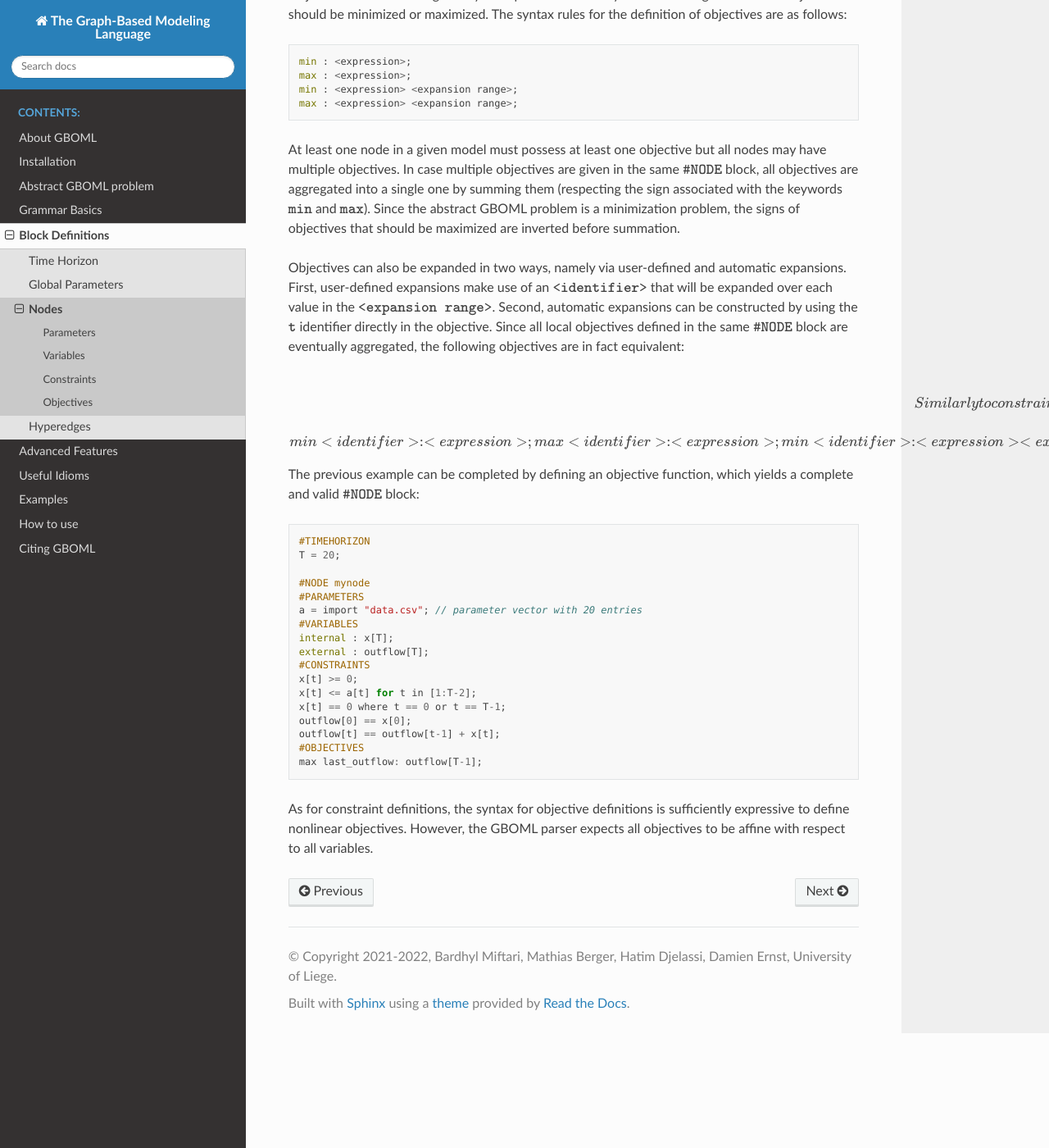
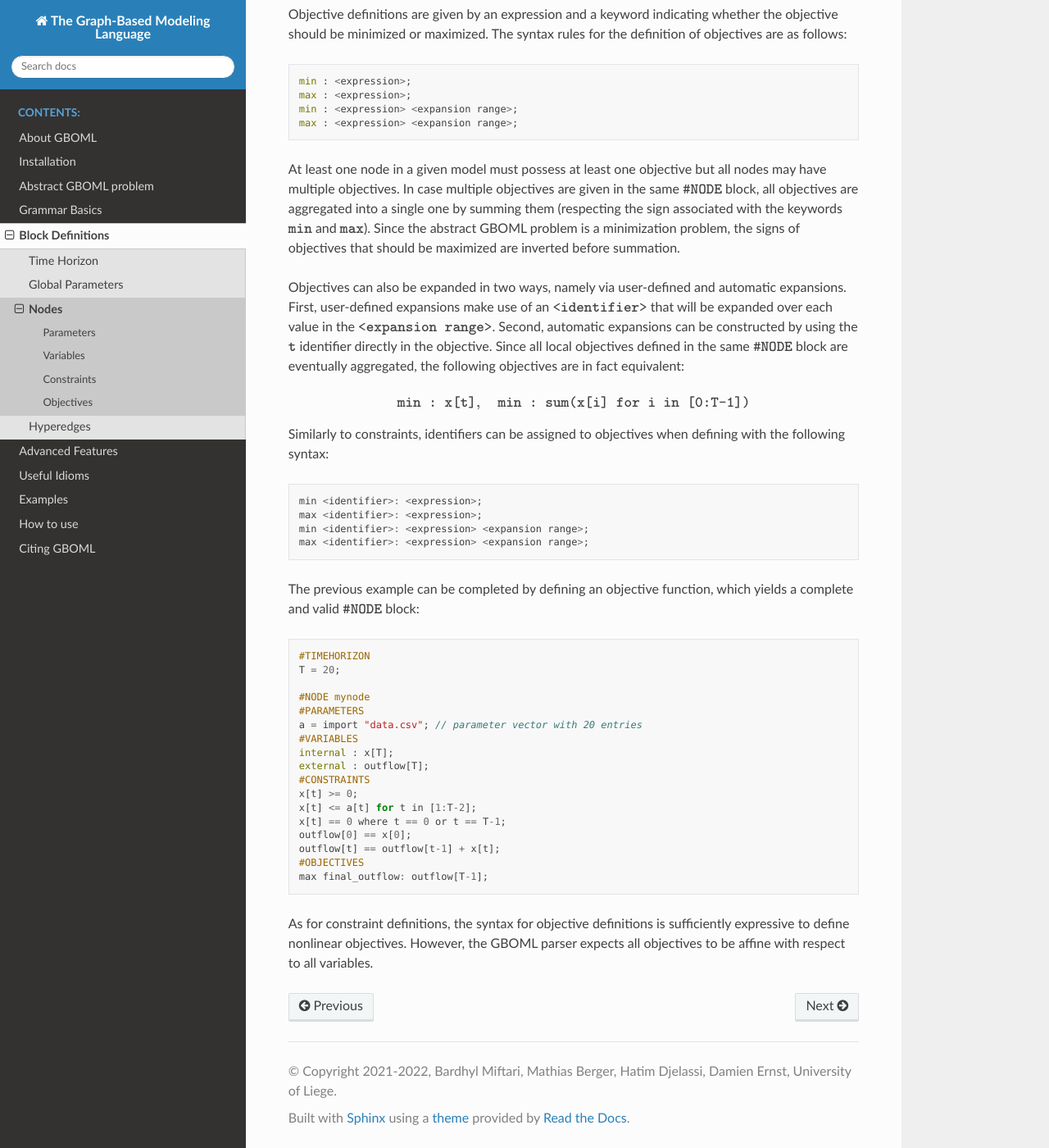
Before and after one commit to MathiasPBerger/gboml-docs-test, a Sphinx documentation site: the page built from docs/source/nodes.rst, in a window 1280 px wide and 1400 px high, scrolled down 4381 px. Shown: the whole window at 82% size. Built offline with Sphinx 7.4.7 and the Read the Docs theme 2.0.0, drawn with Linux system fonts in a browser that asks for light colours; some of the changed text lies outside the part shown.

Commit message:
Proofread and updated nodes.rst file to discuss constraint and objective identifiers.

```diff
--- a/docs/source/nodes.rst
+++ b/docs/source/nodes.rst
@@ -75,13 +75,13 @@
 Therein, both the left-hand side and the right-hand side of the constraints are general expressions while the type of the constraint is indicated by the comparison operator used.
 Furthermore, in line with the fact that parameter and variable definitions are local to a given node, constraints defined in a :math:`\texttt{#NODE}` block must not reference quantities that are defined in other nodes.
 
-Constraints can be named by adding explicitly an identifier to its definition, as follows,
+An identifier can be also be assigned to constraints when defining them. The following syntax can be used to do so:
 
 .. math::
 
     \texttt{<constraint identifier>: <constraint>;}
 
-Adding an identifier can provide useful insight when it comes to the outputted solution via the *detailed_json* option for example.
+Assigning an identifier to constraints makes it possible to uniquely identify them and query additional information from the solver (e.g., retrieve dual variables and slacks).
 
 Given these syntax rules, the following is an example of valid constraint definitions within an appropriate node and time horizon context:
 
@@ -191,14 +191,14 @@
 
  \texttt{min : x[t]}, \quad \texttt{min : sum(x[i] for i in [0:T-1])}
 
- Similarly to constraints, objectives can also have an identifier by adding it before the colon, as follows,
+Similarly to constraints, identifiers can be assigned to objectives when defining with the following syntax:
 
- .. code-block:: c
+.. code-block:: c
 
-  min <identifier>: <expression>;
-  max <identifier>: <expression>;
-  min <identifier>: <expression> <expansion range>;
-  max <identifier>: <expression> <expansion range>;
+   min <identifier>: <expression>;
+   max <identifier>: <expression>;
+   min <identifier>: <expression> <expansion range>;
+   max <identifier>: <expression> <expansion range>;
 
 The previous example can be completed by defining an objective function, which yields a complete and valid :math:`\texttt{#NODE}` block:
 
@@ -220,7 +220,7 @@
  outflow[0] == x[0];
  outflow[t] == outflow[t-1] + x[t];
  #OBJECTIVES
- max last_outflow: outflow[T-1];
+ max final_outflow: outflow[T-1];
 
 As for constraint definitions, the syntax for objective definitions is sufficiently expressive to define nonlinear objectives.
 However, the GBOML parser expects all objectives to be affine with respect to all variables.
```
Also changed, not shown: other parts of docs/source/nodes.rst (+2 -2 lines), docs/source/remote_hub.rst (+1 -1 lines).
